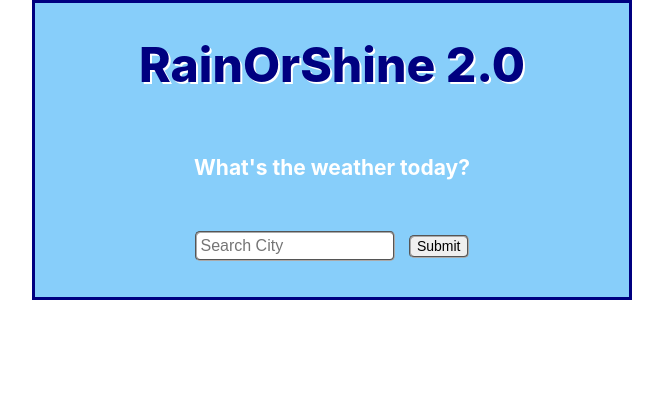
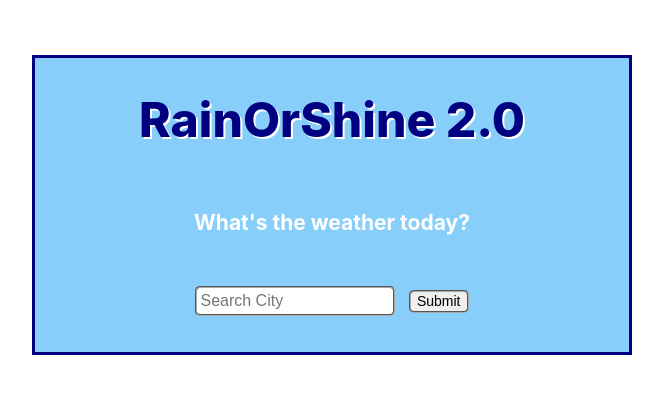
Before and after one commit to DannyShien/Weather-App, a React (Create React App) app: page / in a window 1280 px wide. Shown: the top 394 px of the page, without its empty margins (308-971 px from the left). Built offline with nearby package versions, Linux system fonts and the light colour scheme.

Commit message:
minor style edit

```diff
--- a/src/App.css
+++ b/src/App.css
@@ -15,6 +15,6 @@ html, body {
 .App {
     height: 100vh;
     display: flex;
+    flex-direction: column;
     align-items: center;
-    flex-direction: column;
 }
--- a/src/components/Home.css
+++ b/src/components/Home.css
@@ -11,7 +11,7 @@
 .search-container {
     display: flex;
     flex-direction: column;
-    height: inherit;
+    margin-top: 55px;
 }
 .search {
     background-color: lightskyblue;
@@ -19,8 +19,8 @@
     max-height: 100%;
     width: 600px;
     display: flex;
+    flex-direction: column;
     align-items: center;
-    flex-direction: column;
     border: 3px solid navy;
     color: navy;
 }
```
